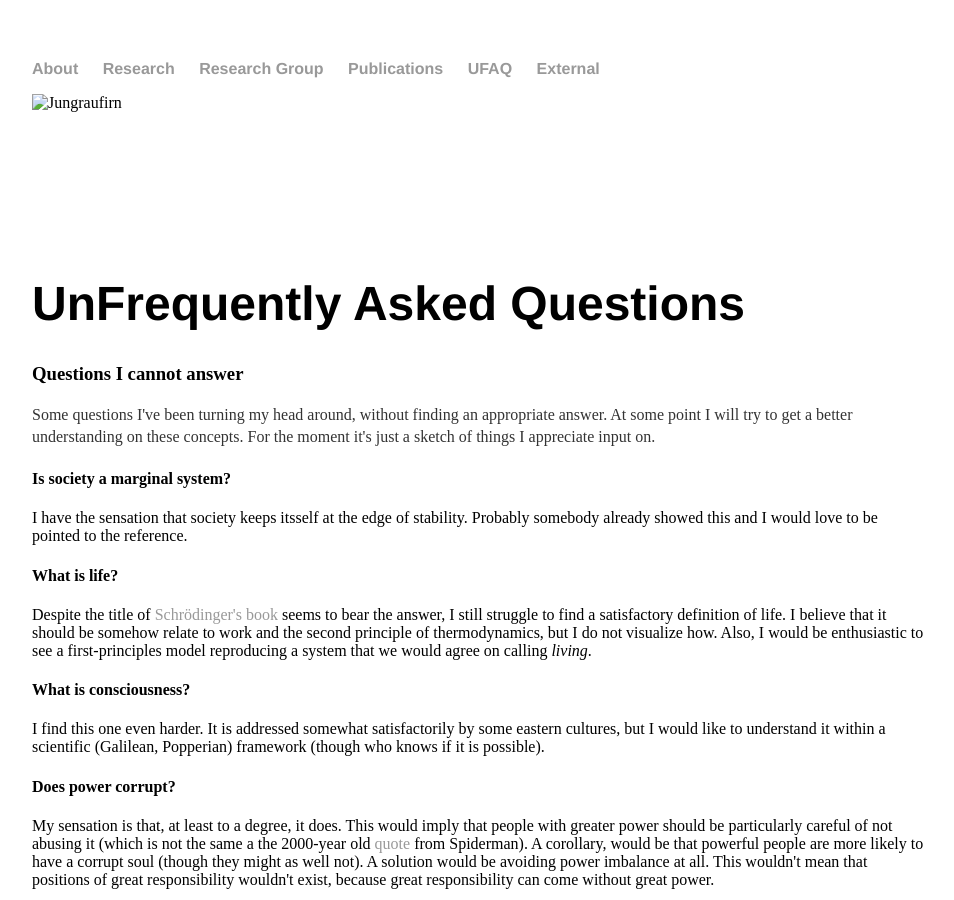
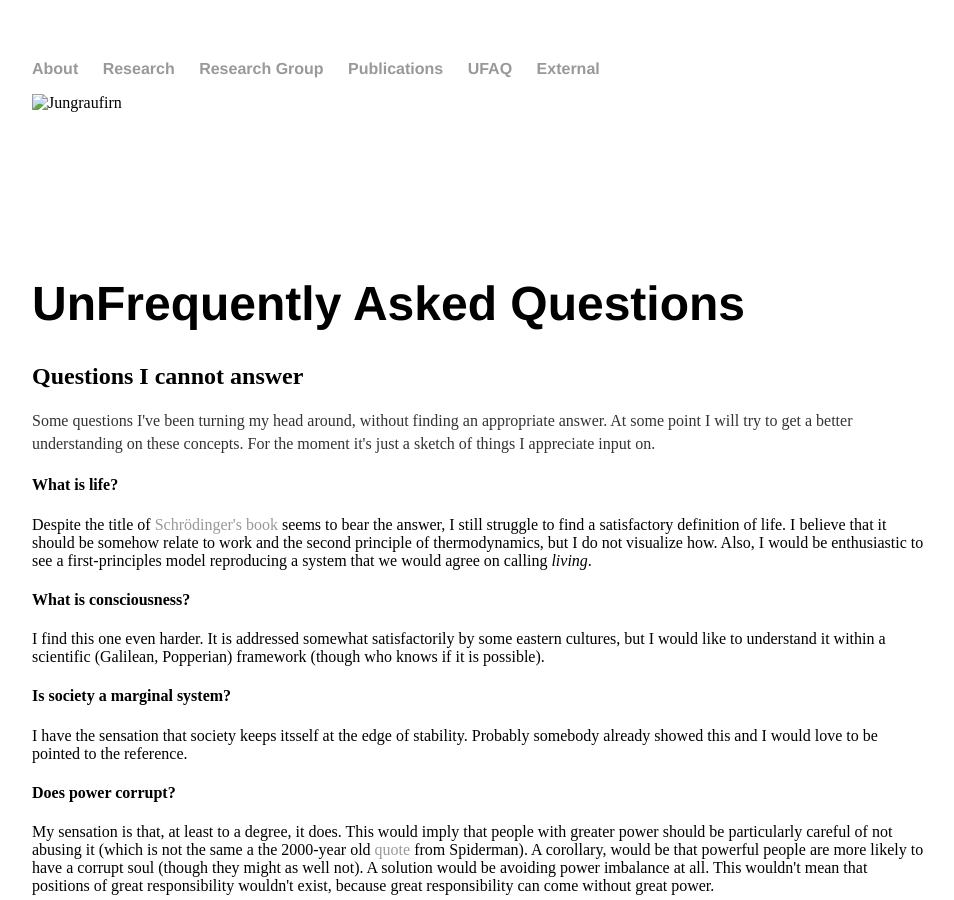
Before and after one commit to mbaityje/mbaityje.github.io, a Jekyll site: the page built from ufaq/index.html, in a window 1280 px wide and 900 px high. Shown: the whole window, without its empty margins (160-1114 px from the left). Built offline with Jekyll 4.4.1, drawn with Linux system fonts in a browser that asks for light colours.

Commit message:
Content changes

```diff
--- a/ufaq/index.html
+++ b/ufaq/index.html
@@ -5,19 +5,19 @@ title: UFAQ
 
 <div class="blurb">
 	<h1> UnFrequently Asked Questions </h1>
-	<h3> Questions I cannot answer</h3>
+	<h2> Questions I cannot answer</h2>
 	<p class="content">
 	  Some questions I've been turning my head around, without finding an appropriate answer.
 	  At some point I will try to get a better understanding on these concepts. For the moment it's just a sketch of things I appreciate input on.
-
-		<h4>Is society a marginal system?</h4>
-		I have the sensation that society keeps itsself at the edge of stability. Probably somebody already showed this and I would love to be pointed to the reference.
 
 		<h4>What is life?</h4>
 		Despite the title of <a href="https://en.wikipedia.org/wiki/What_Is_Life%3F"> Schrödinger's book</a> seems to bear the answer, I still struggle to find a satisfactory definition of life. I believe that it should be somehow relate to work and the second principle of thermodynamics, but I do not visualize how. Also, I would be enthusiastic to see a first-principles model reproducing a system that we would agree on calling <em>living</em>.
 
 		<h4>What is consciousness?</h4>
 		I find this one even harder. It is addressed somewhat satisfactorily by some eastern cultures, but I would like to understand it within a scientific (Galilean, Popperian) framework (though who knows if it is possible).
+
+		<h4>Is society a marginal system?</h4>
+		I have the sensation that society keeps itsself at the edge of stability. Probably somebody already showed this and I would love to be pointed to the reference.
 
 		<h4>Does power corrupt?</h4>
 		My sensation is that, at least to a degree, it does. This would imply that people with greater power should be particularly careful of not abusing it (which is not the same a the 2000-year old <a href="https://en.wikipedia.org/wiki/With_great_power_comes_great_responsibility"> quote</a> from Spiderman). A corollary, would be that powerful people are more likely to have a corrupt soul (though they might as well not). A solution would be avoiding power imbalance at all. This wouldn't mean that positions of great responsibility wouldn't exist, because great responsibility can come without great power.
@@ -27,7 +27,7 @@ title: UFAQ
 		I really do not have a clear idea around this, but in some part of my mind I feel that we did not openly and transparently lay all the options on the table.
 	</p>
 	<p>
-	<h3> Questions I can more or less answer </h3>
+	<h2> Questions I can more or less answer </h2>
 		<h4>Should knowledge be freely accessible to everyone?</h4>
 		Yes, and this makes me doubt on the legitimacy of private intellectual property. This does not mean that I am advocating to get rid of it, since this would require a complete restructuring of society, which is beyond the scope of what I feel comfortable advocating for here.
 
```
